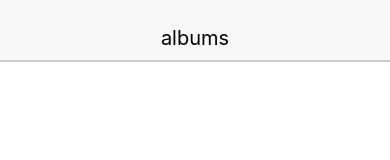
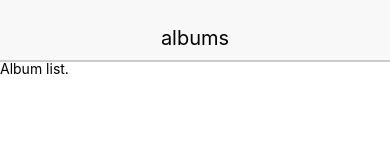
Before and after one commit to thodges314/albums, a React Native app: screen / in a window 390 px wide. Shown: the top 160 px of the page. Built offline with nearby package versions, Linux system fonts and the light colour scheme.

Commit message:
add albumlist

```diff
--- a/App.js
+++ b/App.js
@@ -1,8 +1,13 @@
 import React from 'react';
+import {View} from 'react-native'
 import Header from './src/components/Header'
+import AlbumList from './src/components/AlbumList'
 
 export default function App() {
   return (
-      <Header headerText='albums'/>
-  );
+    <View>
+      <Header headerText={'albums'}/>
+      <AlbumList />
+    </View>
+  )
 }
--- /dev/null
+++ b/src/components/AlbumList.js
@@ -0,0 +1,12 @@
+import React from 'react'
+import {View, Text} from 'react-native'
+
+const AlbumList = () => {
+	return (
+		<View>
+			<Text>Album list.</Text>
+		</View>
+	)
+}
+
+export default AlbumList
```
